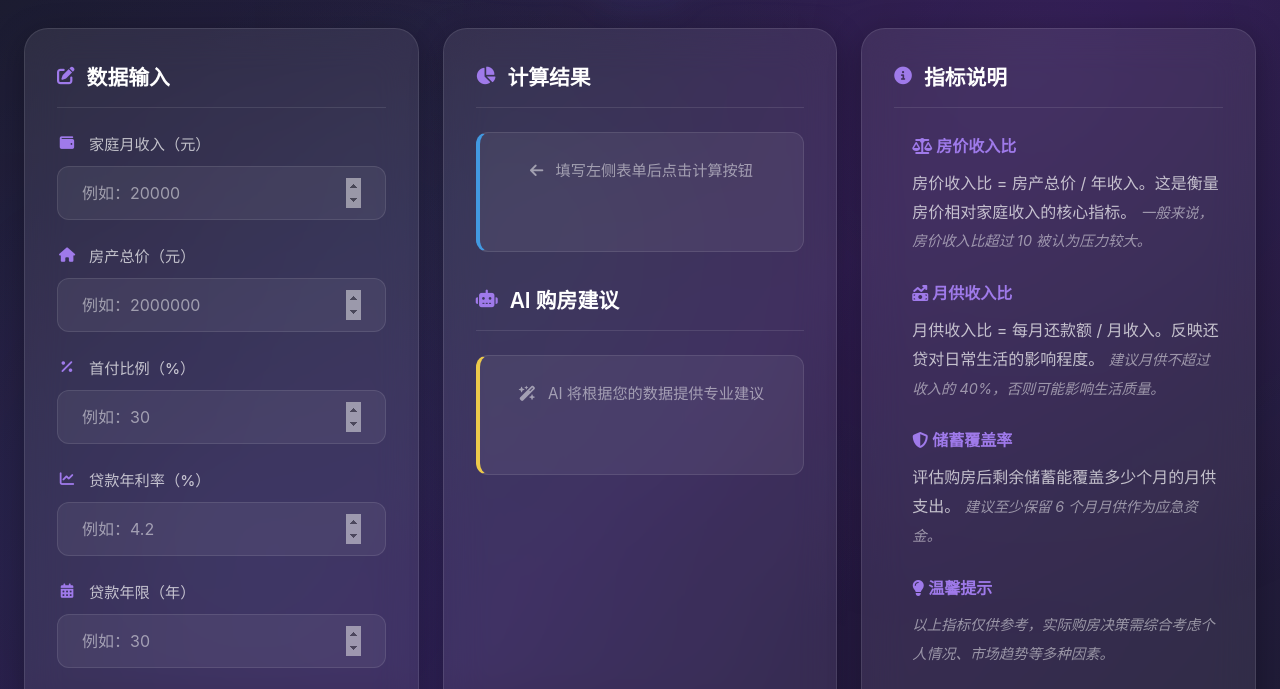
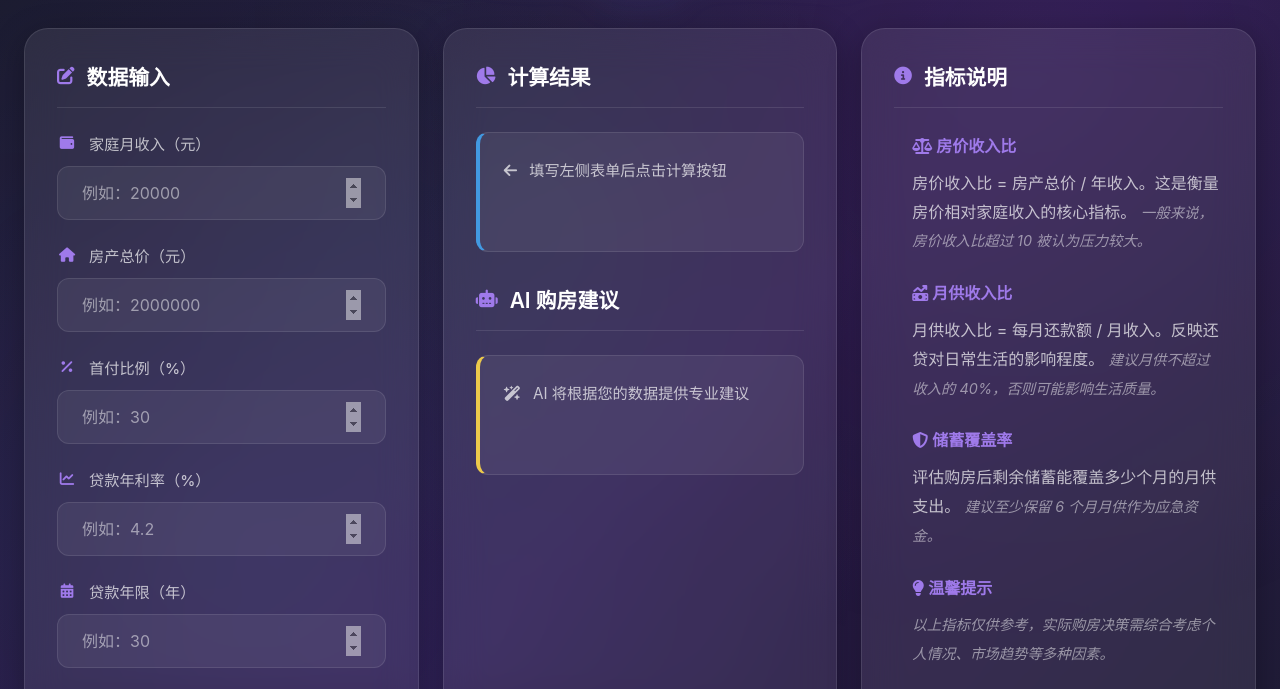
Before and after one commit to w23ta0/house_calculator, a website: page public/index.html in a window 1280 px wide. Shown: the part 102-791 px from the top of the page. Drawn offline with Linux system fonts and the light colour scheme.

Commit message:
feat: initialize project with base index.html structure

```diff
--- a/public/index.html
+++ b/public/index.html
@@ -81,7 +81,7 @@
         <section class="result-section">
             <h2><i class="fa-solid fa-chart-pie"></i> 计算结果</h2>
             <div class="result" id="result">
-                <p style="text-align: center; color: var(--text-muted);">
+                <p>
                     <i class="fa-solid fa-arrow-left" style="margin-right: 8px;"></i>
                     填写左侧表单后点击计算按钮
                 </p>
@@ -89,7 +89,7 @@
 
             <h2><i class="fa-solid fa-robot"></i> AI 购房建议</h2>
             <div class="advice" id="advice">
-                <p style="text-align: center; color: var(--text-muted);">
+                <p>
                     <i class="fa-solid fa-wand-magic-sparkles" style="margin-right: 8px;"></i>
                     AI 将根据您的数据提供专业建议
                 </p>
```
